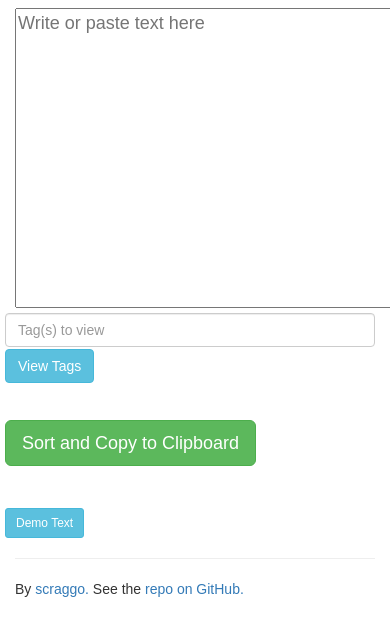
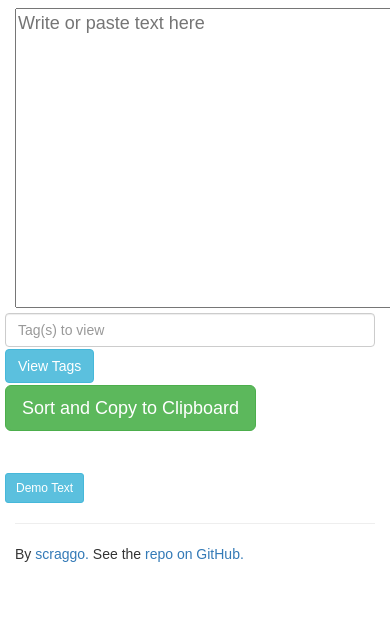
Before and after one commit to scraggo/subnotes, a website with bundled scripts: page app/index.html in a window 390 px wide. Shown: the part 134-770 px from the top of the page. Built offline with nearby package versions, Linux system fonts and the light colour scheme.

Commit message:
Remove form element, fix inline

```diff
--- a/app/index.html
+++ b/app/index.html
@@ -33,12 +33,10 @@
         <!-- cols="40" rows="15" -->
       </div>
       <div class="col-sm-4 btn-adjust">
-          <form class="form-inline">
-              <div class="form-group">
-                <input type="text" class="form-control" id="viewTags" placeholder="Tag(s) to view">
-                <button type="button" class="btn btn-info btn-md" data-toggle="modal" data-target="#myModal">View Tags</button>
-              </div>
-        <br>
+        <div class="form-inline">
+          <input type="text" class="form-control" id="viewTags" placeholder="Tag(s) to view">
+          <button type="button" class="btn btn-info btn-md" data-toggle="modal" data-target="#myModal">View Tags</button>
+        </div>
         <button class="btn btn-lg btn-success top-align" id="mainButton" data-clipboard-target="#mainTextArea">
         Sort and Copy to Clipboard</button>
         <span id="notify" class="notify-hide">Copied!</span>
```
